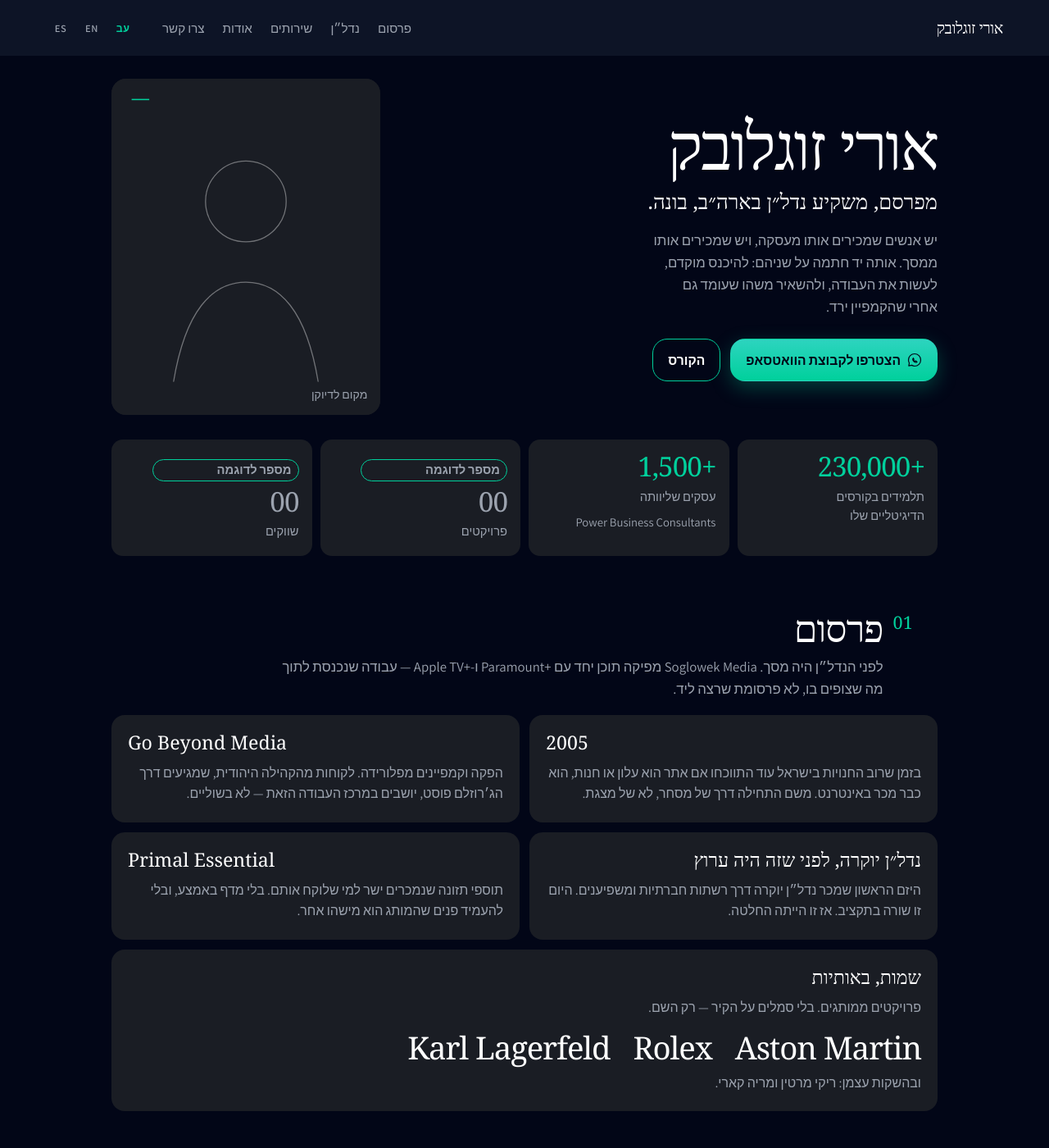
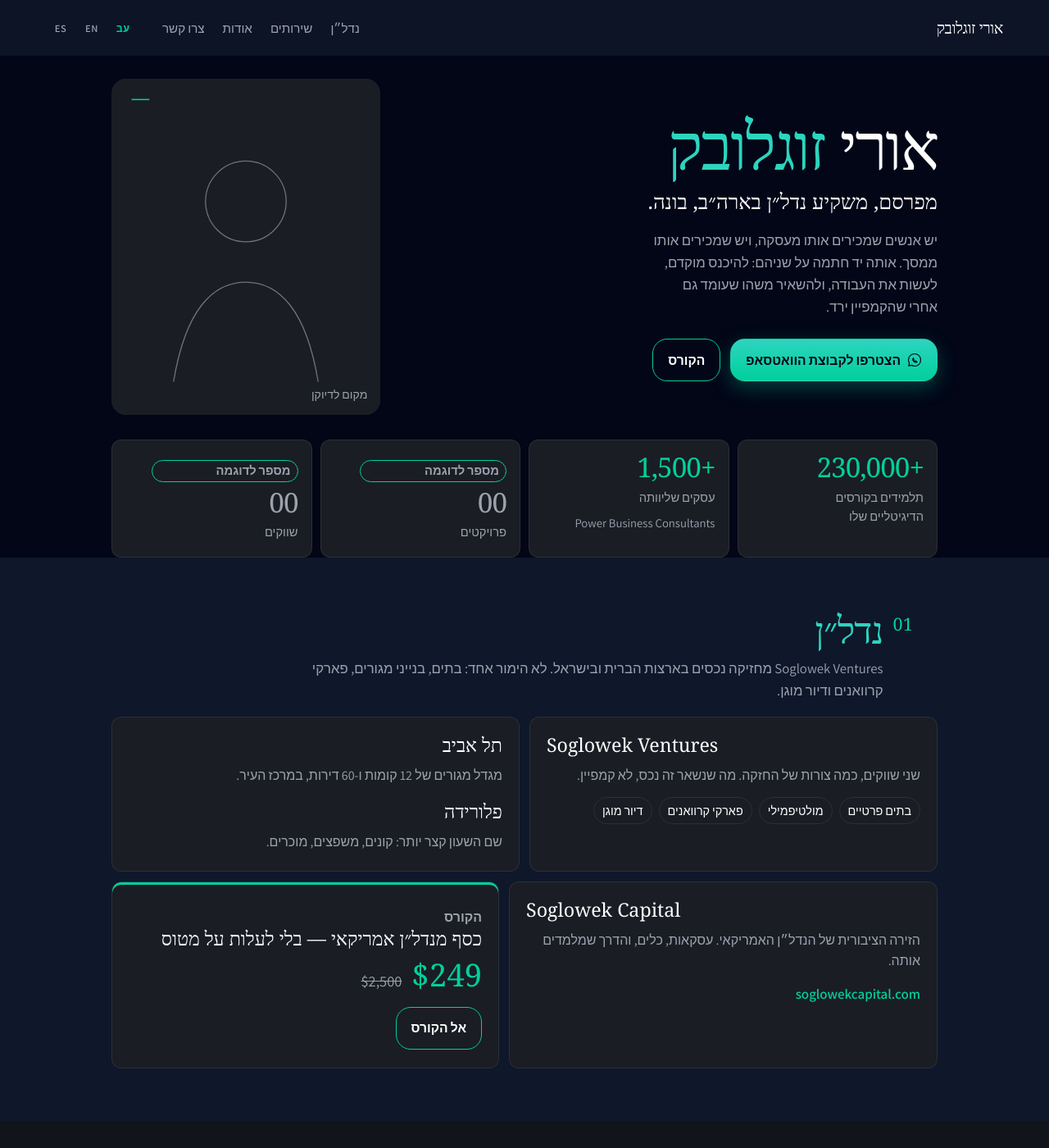
Before and after one commit to urisoglowek-ui/real_estate, a Jekyll site: the page uri/index.html, which Jekyll copies as it is, in a window 1280 px wide and 1400 px high. Shown: the whole window at 82% size. Built offline with Jekyll 4.4.1, drawn with Linux system fonts in a browser that asks for light colours; some web fonts are replaced; some of the changed text lies outside the part shown.

Commit message:
Match the personal-site services to the three advisory tiers. (#25)
Drop the advertising section and renumber what remains. Prices are the real amounts, and the cards, bands, and one teal word in each heading follow the navy and mint palette.

Co-authored-by: Cursor Agent <cursoragent@cursor.com>
Co-authored-by: urisoglowek-ui <urisoglowek-ui@users.noreply.github.com>

```diff
--- a/uri/index.html
+++ b/uri/index.html
@@ -23,7 +23,6 @@
   <a class="brand" href="#top" id="top">אורי זוגלובק</a>
   <button class="menubtn" id="menubtn" type="button" aria-expanded="false" aria-controls="links">תפריט</button>
   <div class="links" id="links">
-    <a href="#advertising">פרסום</a>
     <a href="#realestate">נדל״ן</a>
     <a href="#services">שירותים</a>
     <a href="#about">אודות</a>
@@ -39,7 +38,7 @@
 <header class="hero">
   <div class="wrap hero-grid">
     <div>
-      <h1>אורי זוגלובק</h1>
+      <h1>אורי <span class="key">זוגלובק</span></h1>
       <p class="role">מפרסם, משקיע נדל״ן בארה״ב, בונה.</p>
       <p class="lede-hero">יש אנשים שמכירים אותו מעסקה, ויש שמכירים אותו ממסך. אותה יד חתמה על שניהם: להיכנס מוקדם, לעשות את העבודה, ולהשאיר משהו שעומד גם אחרי שהקמפיין ירד.</p>
       <div class="ctas">
@@ -79,52 +78,12 @@
 </ul>
 
 <main>
-  <section id="advertising">
+  <section id="realestate">
     <div class="wrap">
       <div class="sec-h">
         <span class="idx num">01</span>
         <div>
-          <h2>פרסום</h2>
-          <p class="lede">לפני הנדל״ן היה מסך. <span class="en">Soglowek Media</span> מפיקה תוכן יחד עם <span class="en">Paramount+</span> ו-<span class="en">Apple TV+</span> — עבודה שנכנסת לתוך מה שצופים בו, לא פרסומת שרצה ליד.</p>
-        </div>
-      </div>
-      <div class="grid2">
-        <article class="card">
-          <h3 class="en">2005</h3>
-          <p>בזמן שרוב החנויות בישראל עוד התווכחו אם אתר הוא עלון או חנות, הוא כבר מכר באינטרנט. משם התחילה דרך של מסחר, לא של מצגת.</p>
-        </article>
-        <article class="card">
-          <h3 class="en">Go Beyond Media</h3>
-          <p>הפקה וקמפיינים מפלורידה. לקוחות מהקהילה היהודית, שמגיעים דרך הג׳רוזלם פוסט, יושבים במרכז העבודה הזאת — לא בשוליים.</p>
-        </article>
-        <article class="card">
-          <h3>נדל״ן יוקרה, לפני שזה היה ערוץ</h3>
-          <p>היזם הראשון שמכר נדל״ן יוקרה דרך רשתות חברתיות ומשפיענים. היום זו שורה בתקציב. אז זו הייתה החלטה.</p>
-        </article>
-        <article class="card">
-          <h3 class="en">Primal Essential</h3>
-          <p>תוספי תזונה שנמכרים ישר למי שלוקח אותם. בלי מדף באמצע, ובלי להעמיד פנים שהמותג הוא מישהו אחר.</p>
-        </article>
-        <article class="card span2">
-          <h3>שמות, באותיות</h3>
-          <p>פרויקטים ממותגים. בלי סמלים על הקיר — רק השם.</p>
-          <ul class="wall">
-            <li class="en">Aston Martin</li>
-            <li class="en">Rolex</li>
-            <li class="en">Karl Lagerfeld</li>
-          </ul>
-          <p class="events">ובהשקות עצמן: ריקי מרטין ומריה קארי.</p>
-        </article>
-      </div>
-    </div>
-  </section>
-
-  <section id="realestate">
-    <div class="wrap">
-      <div class="sec-h">
-        <span class="idx num">02</span>
-        <div>
-          <h2>נדל״ן</h2>
+          <h2><span class="key">נדל״ן</span></h2>
           <p class="lede"><span class="en">Soglowek Ventures</span> מחזיקה נכסים בארצות הברית ובישראל. לא הימור אחד: בתים, בנייני מגורים, פארקי קרוואנים ודיור מוגן.</p>
         </div>
       </div>
@@ -165,112 +124,104 @@
   <section id="services">
     <div class="wrap">
       <div class="sec-h">
-        <span class="idx num">03</span>
+        <span class="idx num">02</span>
         <div>
-          <h2>שירותים</h2>
-          <p class="lede">ייעוץ פרטי, אחד על אחד, עם אורי. מבוסס על עסקאות אמיתיות ועל קמפיינים אמיתיים — כדי לחסוך זמן, ולא לשלם על טעות שאפשר היה לראות מראש.</p>
+          <h2>מה אפשר לשאול את <span class="key">אורי</span>?</h2>
         </div>
       </div>
-      <div class="grid2">
-        <article class="card">
-          <h3>עסק ופרסום</h3>
-          <ul class="kinds">
-            <li>בניית מותג</li>
-            <li>קמפיינים ותוכן</li>
-            <li>יציאה לשוק</li>
-            <li>משא ומתן</li>
-            <li>צמיחה של עסק</li>
-          </ul>
-        </article>
-        <article class="card">
-          <h3>השקעות בנדל״ן</h3>
-          <ul class="kinds">
-            <li>פליפ והשכרה בארה״ב</li>
-            <li>ניתוח עסקה</li>
-            <li>מימון ושותפים</li>
-            <li>קנייה מישראל, בלי להיות שם</li>
-          </ul>
-        </article>
-      </div>
+      <ul class="kinds">
+        <li>פתיחת עסק</li>
+        <li>אסטרטגיה עסקית</li>
+        <li>צמיחה של עסק</li>
+        <li>פתרון בעיות בעסק</li>
+        <li>תפעול</li>
+        <li>משא ומתן</li>
+        <li>שותפויות</li>
+        <li>הערכת הזדמנויות</li>
+        <li>השקעות</li>
+        <li>נדל״ן</li>
+        <li>רכישות</li>
+        <li>ניתוח עסקה</li>
+        <li>החלטות הון</li>
+        <li>הזדמנויות במצוקה</li>
+      </ul>
+      <h2 class="h-sub">בחרו את <span class="key">הגישה</span></h2>
       <div class="tiers">
         <article class="card">
-          <h3>שיחת היכרות חינמית</h3>
-          <p>עשר דקות בטלפון. שאלה אחת, או עסקה אחת. בלי התחייבות.</p>
-          <ul class="checks">
-            <li>עשר דקות</li>
-            <li>שיחת טלפון</li>
-            <li>נושא אחד, מוגדר מראש</li>
-            <li>אם לא ממשיכים — לא ממשיכים</li>
-          </ul>
+          <h3>שיחת התאמה לעסקה</h3>
           <p class="offer-price"><span class="now">חינם</span></p>
+          <p><span class="num">10</span> דקות בטלפון. עוברים על עסקה אחת מסוימת, ועל השאלה אם סקירה מלאה יכולה לעזור. בלי עלות, ובלי התחייבות.</p>
           <div class="book">
             <!-- PLACEHOLDER booking link: replace before launch -->
-            <a class="btn line" href="#contact">לקביעת שיחה</a>
+            <a class="btn accent" href="#contact">קבעו שיחה חינם</a>
             <span class="tag">קישור לדוגמה</span>
           </div>
         </article>
-        <article class="card course">
+        <article class="card pick">
           <p class="eyebrow">הכי מבוקש</p>
-          <h3>סשן החלטה</h3>
-          <p>שעה ב-<span class="en">Google Meet</span>. החלטה אחת, מוגדרת. מביאים את החומר לפני השיחה, ויוצאים עם סיכום קצר ושלוש פעולות הבאות.</p>
+          <h3>סקירת החלטה</h3>
+          <p class="offer-price"><span class="now num">$350</span></p>
+          <p>סקירה ממוקדת של החלטה אחת: עסק, השקעה, או נדל״ן. <span class="num">60</span> דקות.</p>
           <ul class="checks">
-            <li>שישים דקות</li>
-            <li><span class="en">Google Meet</span></li>
-            <li>החלטה אחת על השולחן</li>
-            <li>החומר נשלח מראש</li>
-            <li>סיכום כתוב, ושלושה צעדים</li>
+            <li>שיחה פרטית של <span class="num">60</span> דקות ב-<span class="en">Google Meet</span></li>
+            <li>החלטה אחת, מוגדרת בבירור</li>
+            <li>שולחים חומרים מראש</li>
+            <li>סיכום כתוב קצר, עם <span class="num">3</span> פעולות מעשיות להמשך</li>
+            <li>מחקר נרחב מתומחר בנפרד</li>
+            <li>בלי התחייבות להמשך</li>
           </ul>
-          <p class="offer-price sample"><span class="tag">מחיר לדוגמה</span><span class="now num">$000</span></p>
+          <p class="terms">ביטול <span class="num">24</span> שעות או יותר לפני המועד: החזר מלא, או דחייה בלי עלות. פחות מ-<span class="num">24</span> שעות: אין החזר, ויש דחייה אחת מטעמי נימוס. אי-הגעה: אין החזר. אם אורי מבטל: החזר מלא, או מועד חדש.</p>
           <div class="book">
             <!-- PLACEHOLDER booking link: replace before launch -->
-            <a class="btn accent" href="#contact">לקביעת הסשן</a>
+            <a class="btn accent" href="#contact">לקביעת הסקירה</a>
             <span class="tag">קישור לדוגמה</span>
           </div>
         </article>
         <article class="card">
-          <h3>ליווי חודשי</h3>
-          <p>גישה שוטפת. מספר שעות קבוע בחודש, בפגישות של שלושים או שישים דקות, ושאלות קצרות בין לבין.</p>
+          <h3>ייעוץ פרטי</h3>
+          <p class="offer-price"><span class="now num">$799</span><span class="per">לחודש</span></p>
+          <p>מתחדש אוטומטית בכל חודש, עד שמבטלים.</p>
           <ul class="checks">
-            <li>שעות קבועות בכל חודש</li>
-            <li>פגישות של <span class="num">30</span> או <span class="num">60</span> דקות</li>
-            <li>שאלות קצרות בין הפגישות</li>
-            <li>אותו אדם בצד השני</li>
+            <li><span class="num">240</span> דקות, <span class="num">4</span> שעות, של ייעוץ פרטי לכל תקופת חיוב ששולמה</li>
+            <li>הזמן מחולק לפגישות של <span class="num">30</span> או <span class="num">60</span> דקות ב-<span class="en">Google Meet</span></li>
+            <li>גישה סבירה להודעות ולוואטסאפ בין הפגישות, לשאלות קצרות</li>
+            <li>מחקר וניתוח המשך בתוך זמן הייעוץ, כשזה מתאים</li>
+            <li>פתרון בעיות בעסק, בהשקעה ובנדל״ן</li>
+            <li>ליווי אסטרטגי בתוך זמן הייעוץ</li>
           </ul>
-          <p class="offer-price sample"><span class="tag">מחיר לדוגמה</span><span class="now num">$000</span></p>
+          <p class="terms">ביטול לפני מועד החידוש הבא עוצר חידושים עתידיים. הגישה נמשכת עד סוף התקופה ששולמה. מרגע שהתקופה התחילה אין החזר, חוץ מטעות בחיוב או כשהחוק מחייב. לדקות שלא נוצלו אין ערך במזומן, ובדרך כלל הן לא עוברות לתקופה הבאה.</p>
           <div class="book">
             <!-- PLACEHOLDER booking link: replace before launch -->
-            <a class="btn line" href="#contact">לשיחת התאמה</a>
+            <a class="btn accent" href="#contact">להתחלת הליווי</a>
             <span class="tag">קישור לדוגמה</span>
           </div>
         </article>
       </div>
+      <h2 class="h-sub">איך זה <span class="key">עובד</span></h2>
       <ol class="steps">
         <li>
           <span class="step-n num">01</span>
-          <h3>קובעים</h3>
-          <p>בוחרים את השיחה, וקובעים מועד.</p>
+          <h3>קובעים את השיחה</h3>
         </li>
         <li>
           <span class="step-n num">02</span>
-          <h3>אומרים על מה</h3>
-          <p>שאלה, עסקה, או החלטה. בקצרה, לפני שנכנסים.</p>
+          <h3>אומרים לאורי על מה רוצים לדבר</h3>
         </li>
         <li>
           <span class="step-n num">03</span>
-          <h3>מדברים עם אורי</h3>
-          <p>ישירות. לא דרך מישהו אחר.</p>
+          <h3>מדברים ישירות עם אורי</h3>
         </li>
       </ol>
-      <p class="discretion">השיחה פרטית. זה ייעוץ — לא ייעוץ משפטי, ולא ייעוץ פיננסי.</p>
+      <p class="discretion">המידע מהשיחה נשמר בזהירות ובדיסקרטיות. ייעוץ כזה לא יוצר חיסיון משפטי.</p>
     </div>
   </section>
 
   <section id="about">
     <div class="wrap">
       <div class="sec-h">
-        <span class="idx num">04</span>
+        <span class="idx num">03</span>
         <div>
-          <h2>אודות</h2>
+          <h2><span class="key">אודות</span></h2>
           <p class="lede">לא קורות חיים. סדר הדברים, כמו שהם קרו.</p>
         </div>
       </div>
@@ -331,7 +282,7 @@
   <section id="contact">
     <div class="wrap contact">
       <div>
-        <h2>צרו קשר</h2>
+        <h2>צרו <span class="key">קשר</span></h2>
         <p class="lede">קבוצת הוואטסאפ פתוחה. מי שמעדיף מכתב על פני צ׳אט — הטופס, או המייל.</p>
         <div class="channels">
           <a class="btn accent" href="https://chat.whatsapp.com/G4MXDDMBBlj82nXLGqhYxo?mode=gi_t" target="_blank" rel="noopener">
--- a/uri/uri.css
+++ b/uri/uri.css
@@ -1,6 +1,7 @@
 :root{
   --bg:#020617;
   --bg-elev:#0f172a;
+  --band:#11141b;
   --card:#1a1d24;
   --card-2:#23262d;
   --text:#ffffff;
@@ -106,6 +107,7 @@ h1{
   line-height:.98;
   letter-spacing:-.03em;
 }
+.key{color:var(--accent-2)}
 .role{
   margin:14px 0 0;
   font-family:var(--serif);
@@ -173,7 +175,8 @@ h1{
 }
 .stats li{
   background:var(--card);
-  border-radius:14px;
+  border:1px solid var(--line);
+  border-radius:12px;
   padding:16px 16px 18px;
   min-width:0;
 }
@@ -202,6 +205,8 @@ h1{
 .sample b{color:var(--muted)}
 
 section{padding:clamp(36px,5.5vw,64px) 0;scroll-margin-top:76px}
+main > section:nth-child(odd){background:var(--bg-elev)}
+main > section:nth-child(even){background:var(--band)}
 .sec-h{
   display:grid;
   grid-template-columns:3.4rem minmax(0,1fr);
@@ -225,11 +230,19 @@ h2{
   letter-spacing:-.02em;
 }
 .lede{margin:10px 0 0;max-width:46rem;color:var(--muted);font-size:1.05rem}
+.h-sub{
+  margin:36px 0 0;
+  font-family:var(--serif);
+  font-weight:500;
+  font-size:clamp(1.6rem,3vw,2.2rem);
+  line-height:1.15;
+}
 
 .grid2{display:grid;grid-template-columns:1fr 1fr;gap:12px}
 .card{
   background:var(--card);
-  border-radius:16px;
+  border:1px solid var(--line);
+  border-radius:12px;
   padding:20px 20px 22px;
   min-width:0;
 }
@@ -242,24 +255,7 @@ h2{
 }
 .card p{margin:10px 0 0;color:var(--muted);font-size:1rem}
 .card p+p,.card h3+h3{margin-top:16px}
-.span2{grid-column:1 / -1}
 .split{display:grid;grid-template-columns:minmax(0,1.05fr) minmax(0,.95fr);gap:12px;margin-top:12px}
-
-.wall{
-  list-style:none;
-  display:flex;flex-wrap:wrap;
-  gap:10px 28px;
-  margin:16px 0 0;
-  padding:0;
-}
-.wall li{
-  font-family:var(--serif);
-  font-weight:500;
-  font-size:clamp(1.7rem,3vw,2.5rem);
-  letter-spacing:-.03em;
-  line-height:1.05;
-}
-.events{margin:16px 0 0;color:var(--muted)}
 
 .kinds{display:flex;flex-wrap:wrap;gap:8px;margin-top:14px;padding:0;list-style:none}
 .kinds li{
@@ -272,6 +268,7 @@ h2{
 .stack h3+p+h3{margin-top:18px}
 
 .course{box-shadow:inset 0 3px 0 var(--accent)}
+.pick{border-color:var(--accent-2)}
 .eyebrow{margin:0 0 8px;color:var(--accent);font-weight:600;font-size:.82rem}
 .price{display:flex;align-items:baseline;gap:12px;margin-top:14px}
 .now{font-family:var(--serif);font-size:2.4rem;font-weight:500;color:var(--accent);line-height:1}
@@ -315,8 +312,9 @@ h2{
   color:var(--accent);
   line-height:1;
 }
-.offer-price.sample .now{color:var(--muted)}
 .offer-price .tag{margin:0}
+.per{color:var(--muted);font-size:1rem}
+.terms{margin:14px 0 0;color:var(--muted);font-size:.9rem}
 .book{
   display:flex;
   flex-wrap:wrap;
@@ -326,11 +324,11 @@ h2{
   padding-top:18px;
 }
 .book .tag{margin:0}
-.tiers .course .btn{margin-top:0}
 .steps{list-style:none;margin-top:12px;padding:0}
 .steps li{
   background:var(--card);
-  border-radius:16px;
+  border:1px solid var(--line);
+  border-radius:12px;
   padding:18px 18px 20px;
   min-width:0;
 }
@@ -383,7 +381,8 @@ h2{
 
 .form{
   background:var(--card);
-  border-radius:16px;
+  border:1px solid var(--line);
+  border-radius:12px;
   padding:18px 18px 20px;
   display:grid;
   grid-template-columns:1fr 1fr;
@@ -436,7 +435,6 @@ footer{
 }
 @media (max-width:800px){
   .hero-grid,.grid2,.contact,.split{grid-template-columns:1fr}
-  .span2{grid-column:auto}
   .portrait{max-width:320px}
   .stats{grid-template-columns:1fr 1fr}
 }
```
Also changed, not shown: uri/en/index.html (+56 -105 lines), uri/es/index.html (+56 -105 lines).
